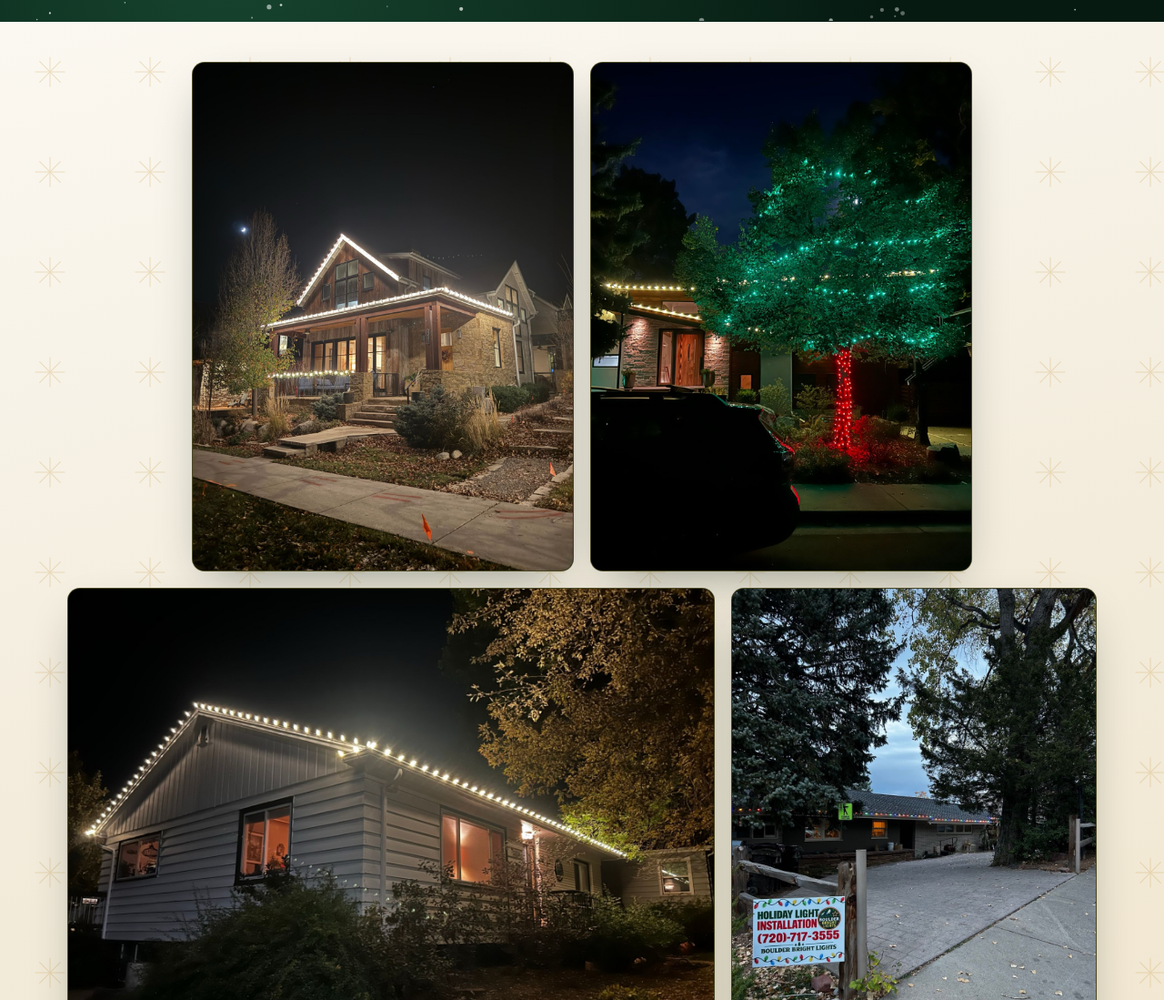
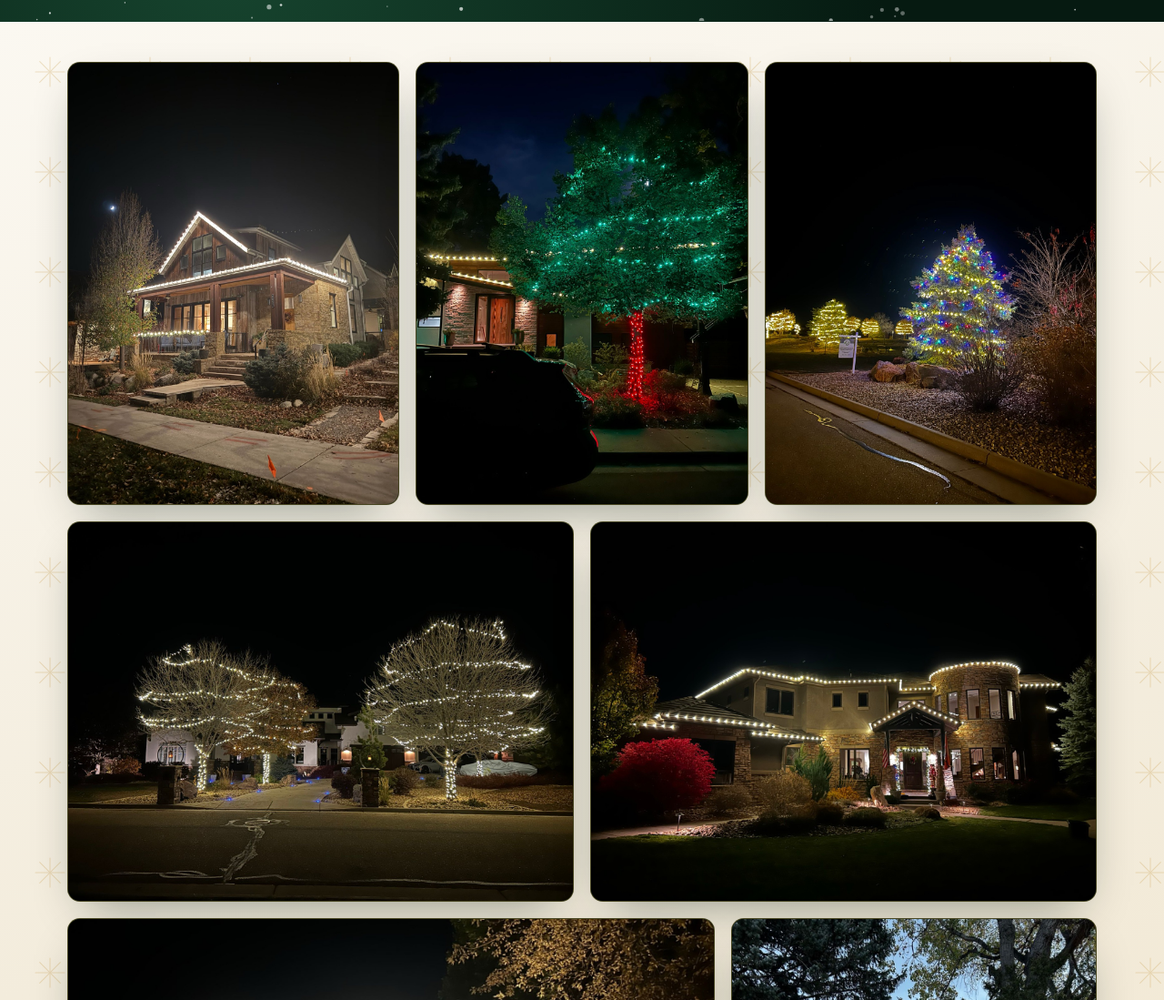
Before and after one commit to boulderbrightlights/Boulder-Bright-Lights, a plain HTML site: page gallery.html in a window 1280 px wide. Shown: the part 201-1300 px from the top of the page at 91% size. Drawn offline with nearby package versions, Linux system fonts and the light colour scheme; a script that the page names is missing; a web font is replaced by a local one.

Commit message:
Add three more photos to the gallery
Warm white wrapped trees, a multicolor blue spruce, and a stone home
roofline, resized for the web. Gallery is now seven photos in rows of
3, 2 and 2.

Co-Authored-By: Claude Sonnet 5.5 <noreply@anthropic.com>

```diff
--- a/gallery.html
+++ b/gallery.html
@@ -65,19 +65,30 @@
 <section class="section section-frosted gallery-section">
   <div class="container">
     <div class="gallery-grid">
-      <div class="gallery-row" style="--sum: 1.5000; --n: 2;">
-        <a href="images/hero-home.jpg" class="gallery-item reveal" style="--ar: 0.75;">
+      <div class="gallery-row" style="--sum: 2.2500; --n: 3;">
+        <a href="images/hero-home.jpg" class="gallery-item reveal" style="--ar: 0.7500;">
           <img src="images/hero-home.jpg" alt="Home with warm white Christmas lights along the roofline and porch at night" width="1200" height="1600" loading="lazy" />
         </a>
-        <a href="images/gallery/tree-wrap.jpg" class="gallery-item reveal" style="--ar: 0.75;">
+        <a href="images/gallery/tree-wrap.jpg" class="gallery-item reveal" style="--ar: 0.7500;">
           <img src="images/gallery/tree-wrap.jpg" alt="Large tree wrapped in teal lights with a red-lit trunk, and warm white lights along the home's roofline at night" width="1200" height="1600" loading="lazy" />
+        </a>
+        <a href="images/gallery/blue-spruce-multicolor.jpg" class="gallery-item reveal" style="--ar: 0.7500;">
+          <img src="images/gallery/blue-spruce-multicolor.jpg" alt="Blue spruce lit with multicolor and warm white lights, with more warm white wrapped trees in the background" width="1200" height="1600" loading="lazy" />
+        </a>
+      </div>
+      <div class="gallery-row" style="--sum: 2.6667; --n: 2;">
+        <a href="images/gallery/trees-white-lights.jpg" class="gallery-item reveal" style="--ar: 1.3333;">
+          <img src="images/gallery/trees-white-lights.jpg" alt="Two large trees wrapped top to bottom in warm white lights in front of a home at night" width="1600" height="1200" loading="lazy" />
+        </a>
+        <a href="images/gallery/stone-home-roofline.jpg" class="gallery-item reveal" style="--ar: 1.3333;">
+          <img src="images/gallery/stone-home-roofline.jpg" alt="Stone and stucco home with warm white lights along every roofline and the tower at night" width="1600" height="1200" loading="lazy" />
         </a>
       </div>
       <div class="gallery-row" style="--sum: 2.0833; --n: 2;">
         <a href="images/gallery/white-roofline.jpg" class="gallery-item reveal" style="--ar: 1.3333;">
           <img src="images/gallery/white-roofline.jpg" alt="Ranch home with warm white lights along every roofline at night" width="1600" height="1200" loading="lazy" />
         </a>
-        <a href="images/gallery/yard-sign.jpg" class="gallery-item reveal" style="--ar: 0.75;">
+        <a href="images/gallery/yard-sign.jpg" class="gallery-item reveal" style="--ar: 0.7500;">
           <img src="images/gallery/yard-sign.jpg" alt="Home with multicolor lights along the roofline and a Boulder Bright Lights yard sign out front" width="1050" height="1400" loading="lazy" />
         </a>
       </div>
```
Also changed, not shown: images/gallery/blue-spruce-multicolor.jpg (added), images/gallery/stone-home-roofline.jpg (added), images/gallery/trees-white-lights.jpg (added).
